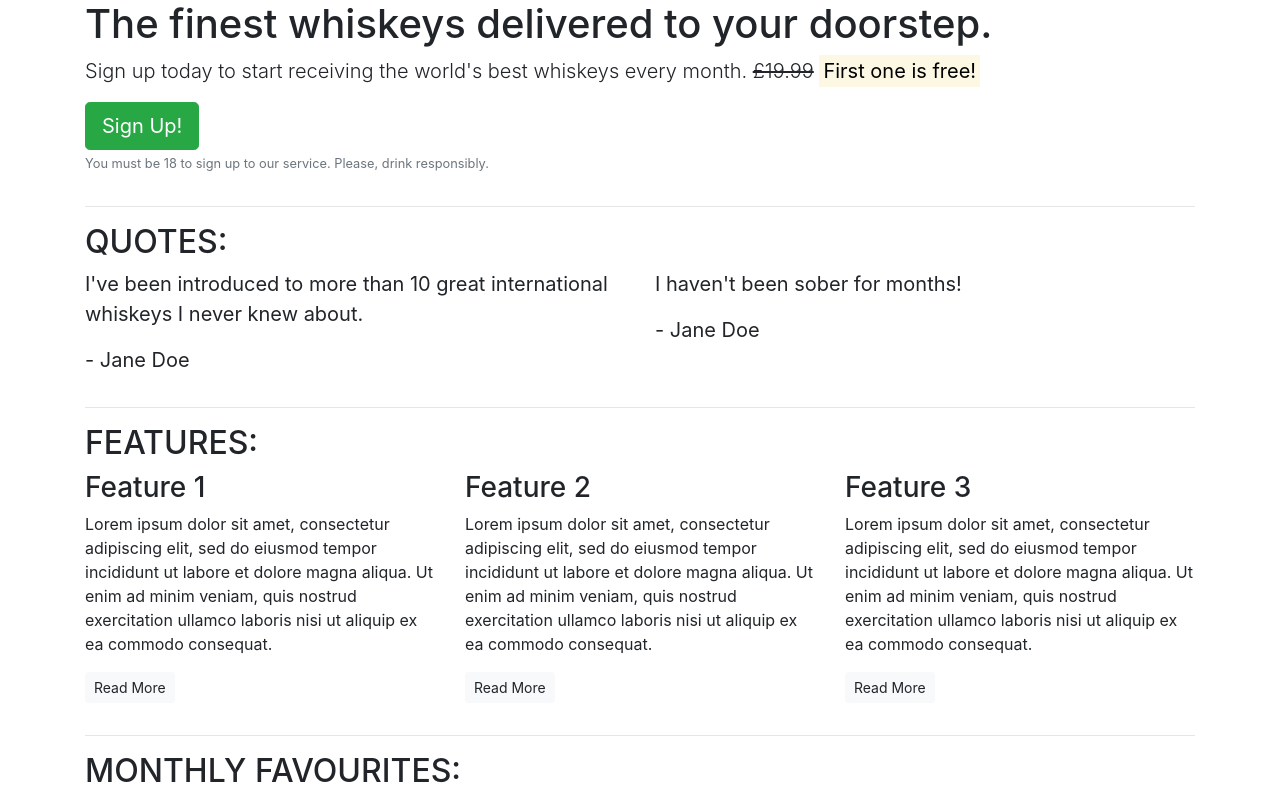
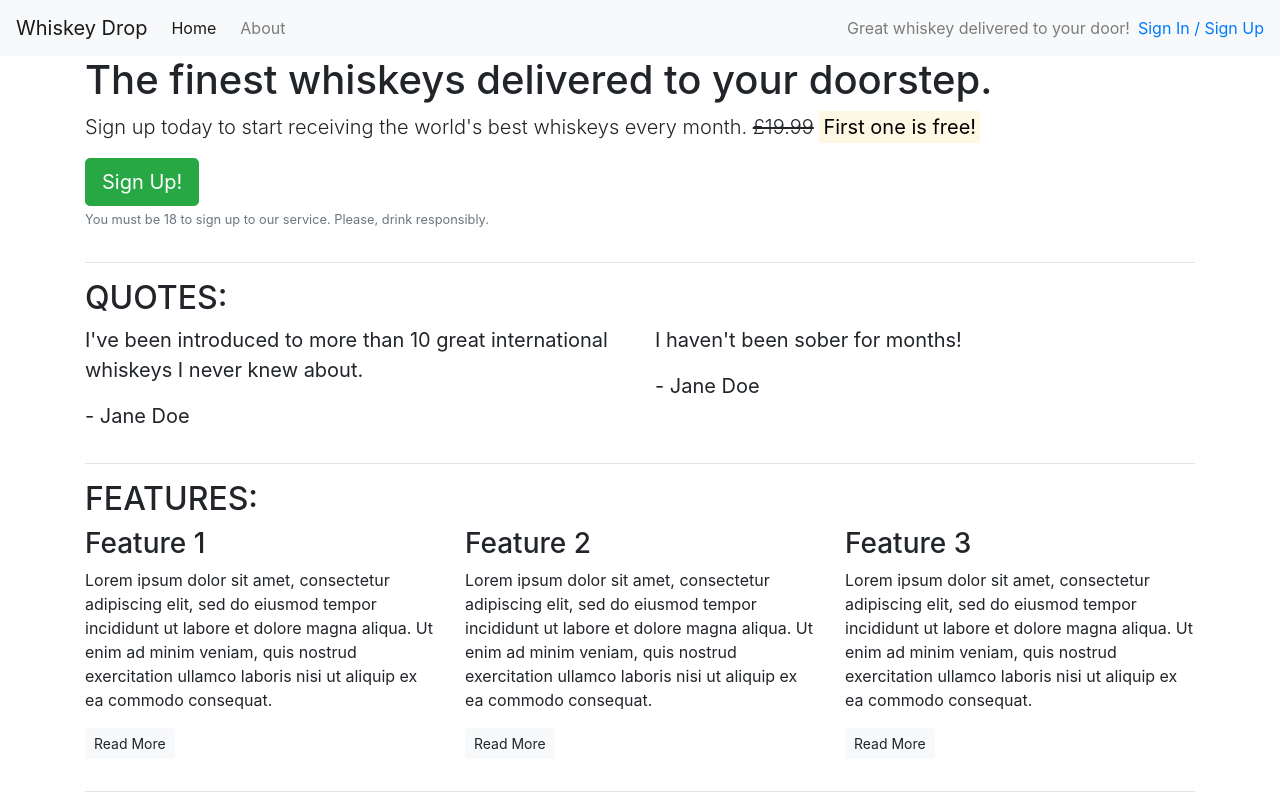
Before and after one commit to AJBayliss81/bootstrap, a plain HTML site: page Index.html in a window 1280 px wide. Shown: the top 796 px of the page. Drawn offline with nearby package versions, Linux system fonts and the light colour scheme.

Commit message:
Added bootstrap navbar

```diff
--- a/Index.html
+++ b/Index.html
@@ -10,6 +10,15 @@
 </head>
 
 <body>
+<nav class="navbar navbar-light bg-light navbar-expand-sm">
+<a href="/" class="navbar-brand">Whiskey Drop</a>
+<ul class="navbar-nav mr-auto">
+<li class="active nav-item mr-2"><a href="/" class="nav-link">Home</a></li>
+<li class="nav-item mr-2"><a href="/about" class="nav-link">About</a></li>
+</ul>
+<p class="navbar-text my-auto mr-2">Great whiskey delivered to your door!</p>
+<a href="/login">Sign In / Sign Up</a>
+</nav>
 	<article class="container">
 		<!-- Callout -->
 		<div class="row">
```
